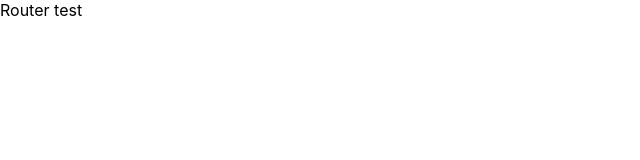
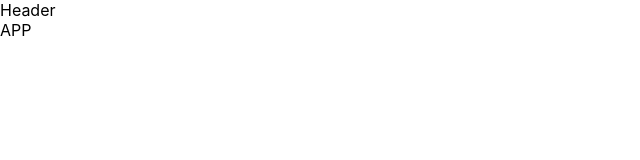
Before and after one commit to Werefawkes/portfolio, a React (Create React App) app: page / in a window 1280 px wide. Shown: the top 160 px of the page, without its empty margins (0-640 px from the left). Built offline with nearby package versions, Linux system fonts and the light colour scheme.

Commit message:
Stubbed header component

```diff
--- a/package.json
+++ b/package.json
@@ -9,6 +9,7 @@
     "@testing-library/jest-dom": "^5.17.0",
     "@testing-library/react": "^13.4.0",
     "@testing-library/user-event": "^13.5.0",
+    "nodemon": "^3.0.1",
     "react": "^18.2.0",
     "react-dom": "^18.2.0",
     "react-router-dom": "^6.17.0",
--- a/src/App.js
+++ b/src/App.js
@@ -1,10 +1,10 @@
-import logo from './logo.svg';
-import './App.css';
+import Header from './components/Header';
 
 function App() {
   return (
     <div className="App">
-
+      <Header />
+      APP
     </div>
   );
 }
--- /dev/null
+++ b/src/components/Header.js
@@ -0,0 +1,7 @@
+function Header() {
+	return (
+		<div>Header</div>
+	);
+}
+
+export default Header;
--- a/src/index.js
+++ b/src/index.js
@@ -11,7 +11,7 @@ import {
 const router = createBrowserRouter([
   {
     path: "/",
-    element: <div>Router test</div>
+    element: <App/>
   }
 ])
 
```
Also changed, not shown: 1 other file (tests, documents, lock files or other folders).
